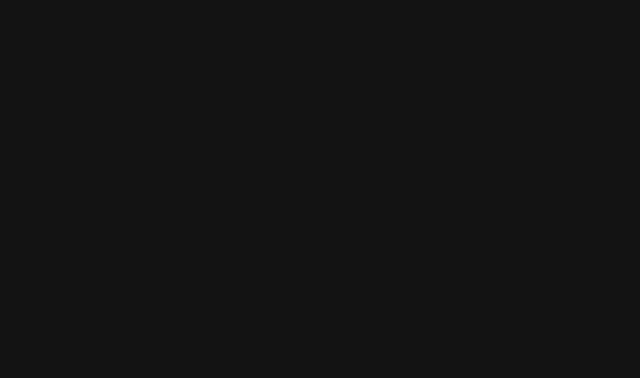
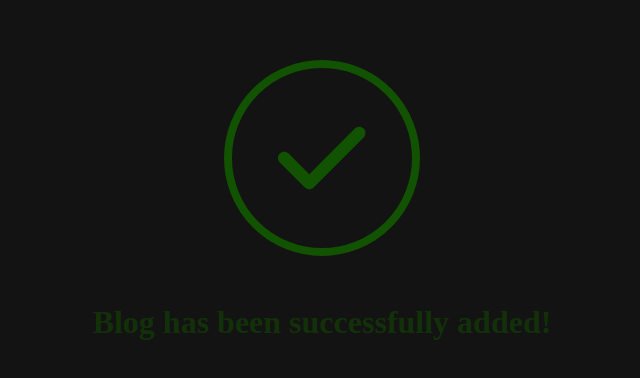
Before and after one commit to Kamil2104/Blog, a React (Vite) app in the folder admin/: page /createBlogSuccessAnimation in a window 1280 px wide. Before the commit this address had no page. Shown: the part 184-562 px from the top of the page, without its empty margins (318-958 px from the left). Built offline with nearby package versions, Linux system fonts and the light colour scheme.

Commit message:
feat: add success animation for succesfully deleted blog

```diff
--- a/admin/src/components/home/components/BlogsDisplay.jsx
+++ b/admin/src/components/home/components/BlogsDisplay.jsx
@@ -1,3 +1,5 @@
+import { useNavigate } from 'react-router-dom'
+
 import { FontAwesomeIcon } from '@fortawesome/react-fontawesome'
 import { faEdit, faTrashCan } from '@fortawesome/free-regular-svg-icons'
 
@@ -7,6 +9,8 @@
 
 const BlogsDisplay = (blogs) => {
 
+  const navigate = useNavigate()
+
   const deleteBlogHandler = (blogName) => {
     const values = {
       name: blogName
@@ -15,7 +19,7 @@
     axios.post("http://localhost:3001/deleteBlog", values)
     .then(res => {
         if (res.data === "Success") {
-          window.location.reload()
+          navigate('/deleteBlogSuccessAnimation')
         } else {
           alert("Something went wrong with our servers. Try again later.")
         }
--- /dev/null
+++ b/admin/src/components/home/components/CreateBlogSuccess.jsx
@@ -0,0 +1,33 @@
+import { useEffect } from 'react'
+import { useNavigate } from 'react-router-dom'
+
+import { FontAwesomeIcon } from '@fortawesome/react-fontawesome'
+import { faCheck } from '@fortawesome/free-solid-svg-icons'
+
+import '../assets/styles/Success.css'
+
+const CreateBlogSuccess = () => {
+  const navigate = useNavigate()
+
+  useEffect(() => {
+    setTimeout(() => {
+      navigate('/adminPanel')
+    }, 7500)
+  })
+
+  return (
+    <div className='successComponent'>
+        <div className='successAnimationIcon'>
+            <FontAwesomeIcon
+                icon={faCheck}
+                className='checkIcon'
+            />
+        </div>
+        <div className='successAnimationParagraph'>
+            <p> Blog has been successfully added! </p>
+        </div>
+    </div>
+  )
+}
+
+export default CreateBlogSuccess
--- a/admin/src/components/home/components/Success.jsx
+++ b/admin/src/components/home/components/DeleteBlogsSuccess.jsx
@@ -6,13 +6,13 @@
 
 import '../assets/styles/Success.css'
 
-const Success = () => {
+const DeleteBlogSuccess = () => {
   const navigate = useNavigate()
 
   useEffect(() => {
     setTimeout(() => {
       navigate('/adminPanel')
-    }, 9000)
+    }, 7500)
   })
 
   return (
@@ -24,10 +24,10 @@
             />
         </div>
         <div className='successAnimationParagraph'>
-            <p> Blog has been successfully added! </p>
+            <p> Blog has been successfully deleted! </p>
         </div>
     </div>
   )
 }
 
-export default Success
+export default DeleteBlogSuccess
--- a/admin/src/components/home/components/Form.jsx
+++ b/admin/src/components/home/components/Form.jsx
@@ -85,7 +85,7 @@
             axios.post('http://localhost:3001/addBlog', values)
             .then(res => {
                 if (res.data === "Success") {
-                    navigate('/successAnimation')
+                    navigate('/createBlogSuccessAnimation')
                 } else if (res.data === "Error (name)") {
                     showBlogNameErrorParagraph("blogNameErrorParagraph")
                 } else {
--- a/admin/src/main.jsx
+++ b/admin/src/main.jsx
@@ -2,7 +2,8 @@
 
 import Authentication from './components/authentication/Authentication.jsx';
 import AdminPanel from './components/home/AdminPanel.jsx';
-import Success from './components/home/components/Success.jsx'
+import CreateBlogSuccess from './components/home/components/CreateBlogSuccess.jsx'
+import DeleteBlogSuccess from './components/home/components/DeleteBlogsSuccess.jsx';
 
 import { Routes, Route, BrowserRouter } from 'react-router-dom';
 
@@ -11,7 +12,8 @@
       <Routes>
         <Route path='/' element={<Authentication />} />
         <Route path='/adminPanel' element={<AdminPanel />} />
-        <Route path='/successAnimation' element={<Success />} />
+        <Route path='/createBlogSuccessAnimation' element={<CreateBlogSuccess />} />
+        <Route path='/deleteBlogSuccessAnimation' element={<DeleteBlogSuccess />} />
       </Routes>
     </BrowserRouter>
 );
```
